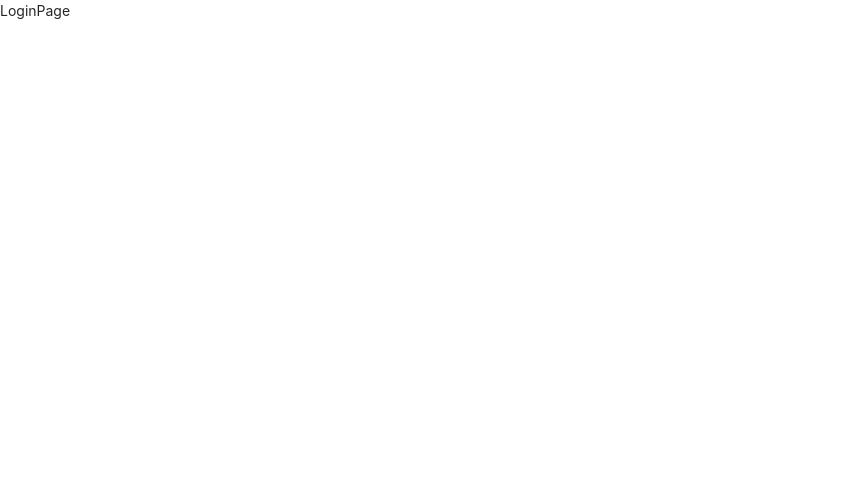
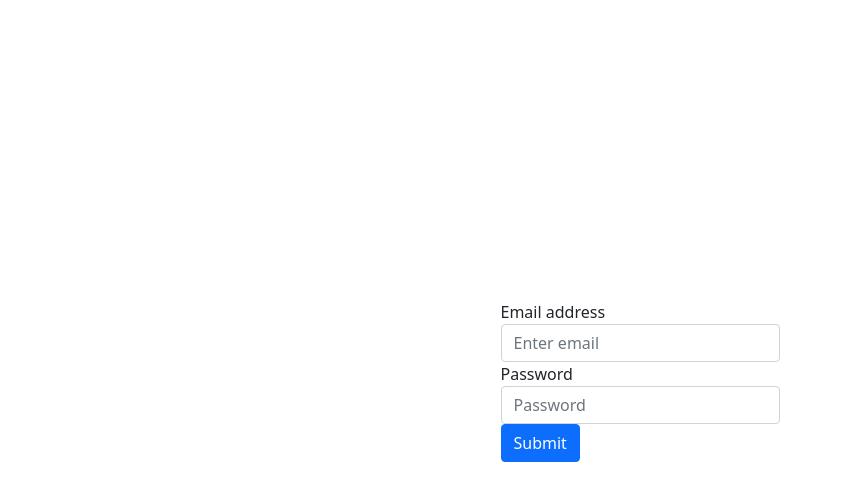
Before and after one commit to 2weeks0/node-boiler-plate, a React (Create React App) app in the folder client/: page /login in a window 1280 px wide. Shown: the top 500 px of the page, without its empty margins (0-842 px from the left). Built offline with nearby package versions, Linux system fonts and the light colour scheme.

Commit message:
feat(client): 로그인 구현

```diff
--- a/client/src/App.tsx
+++ b/client/src/App.tsx
@@ -3,15 +3,21 @@ import { BrowserRouter, Routes, Route } from "react-router-dom";
 import { LandingPage } from "./pages/LandingPage";
 import { RegisterPage } from "./pages/RegisterPage";
 import { LoginPage } from "./pages/LoginPage";
+import store from "./store";
+import { Provider } from "react-redux";
 
 function App() {
-  return <BrowserRouter>
-  <Routes>
-    <Route path="/" element={<LandingPage/>}/>
-    <Route path="login" element={<LoginPage/>}/>
-    <Route path="register" element={<RegisterPage/>}/>
-  </Routes>
-  </BrowserRouter>;
+  return (
+    <Provider store={store}>
+      <BrowserRouter>
+        <Routes>
+          <Route path="/" element={<LandingPage />} />
+          <Route path="login" element={<LoginPage />} />
+          <Route path="register" element={<RegisterPage />} />
+        </Routes>
+      </BrowserRouter>
+    </Provider>
+  );
 }
 
 export default App;
--- /dev/null
+++ b/client/src/apis/index.ts
@@ -0,0 +1 @@
+export const baseURL: string = "http://localhost:5000";
--- /dev/null
+++ b/client/src/apis/user.ts
@@ -0,0 +1,16 @@
+import axios from "axios";
+import { baseURL } from "./index";
+
+export interface LoginBody {
+    email: string;
+    password: string;
+  }
+
+export async function login(body: LoginBody) {
+  try {
+    const response = await axios.post(baseURL + "/login", body);
+    return response.data;
+  } catch (e) {
+    return e;
+  }
+}
--- a/client/src/index.tsx
+++ b/client/src/index.tsx
@@ -2,7 +2,7 @@ import React from 'react';
 import ReactDOM from 'react-dom/client';
 import App from './App';
 import reportWebVitals from './reportWebVitals';
-import 'antd/dist/antd.css';
+import 'bootstrap/dist/css/bootstrap.css';
 
 const root = ReactDOM.createRoot(
   document.getElementById('root') as HTMLElement
--- a/client/src/pages/LoginPage.tsx
+++ b/client/src/pages/LoginPage.tsx
@@ -1,9 +1,58 @@
-import React, { FC } from 'react'
+import React, { FC, useState } from "react";
+import { useDispatch } from "react-redux";
+import { loginThunk } from "../store/slices/userSlice";
+import { useNavigate } from 'react-router-dom';
 
-interface IProps {}
+interface IProps {
+}
 
-export const LoginPage:FC<IProps> = (props) => {
+export const LoginPage: FC<IProps> = (props) => {
+  const [email, setEmail] = useState("");
+  const [password, setPassword] = useState("");
+
+  const dispatch = useDispatch<any>();
+  const navigate = useNavigate();
+
+  const onSubmit = async (e: any) => {
+    e.preventDefault();
+    const result = await dispatch(loginThunk({ email, password }));
+    if (result.payload?.success) {
+      navigate("/");
+    } else {
+      alert(result.payload.msg);
+    }
+  };
+
   return (
-    <div>LoginPage</div>
-   )
- }
+    <div
+      className="container d-flex flex-column justify-content-center align-items-center"
+      style={{ height: "100vh" }}
+    >
+      <form className="w-25 h-25" onSubmit={onSubmit}>
+        <div className="form-group">
+          <label>Email address</label>
+          <input
+            type="text"
+            className="form-control"
+            placeholder="Enter email"
+            value={email}
+            onChange={(e) => setEmail(e.target.value)}
+          />
+        </div>
+        <div className="form-group">
+          <label>Password</label>
+          <input
+            type="password"
+            className="form-control"
+            placeholder="Password"
+            value={password}
+            onChange={(e) => setPassword(e.target.value)}
+          />
+        </div>
+        <button type="submit" className="btn btn-primary">
+          Submit
+        </button>
+      </form>
+    </div>
+  );
+};
--- /dev/null
+++ b/client/src/store/index.ts
@@ -0,0 +1,9 @@
+import { configureStore } from "@reduxjs/toolkit";
+import userReducer from "./slices/userSlice";
+
+export default configureStore({
+  reducer: {
+    user: userReducer,
+  },
+  devTools: true,
+});
--- /dev/null
+++ b/client/src/store/slices/userSlice.ts
@@ -0,0 +1,25 @@
+import { createAsyncThunk, createSlice } from "@reduxjs/toolkit";
+import { login, LoginBody } from "../../apis/user";
+
+const userSlice = createSlice({
+  name: "user",
+  initialState: {
+    userId: "",
+  },
+  reducers: {},
+  extraReducers: (builder) => {
+    builder.addCase(loginThunk.fulfilled, (state, action) => {
+      if (action.payload?.success) {
+        state.userId = action.payload.userId;
+      }
+    });
+  },
+});
+
+export const loginThunk = createAsyncThunk(
+  "user/login",
+  async (body: LoginBody) => await login(body)
+);
+
+export const selectUserId = (state: any) => state.user.userId;
+export default userSlice.reducer;
```
Also changed, not shown: client/package.json (+6 -1 lines), 1 other file (tests, documents, lock files or other folders).
